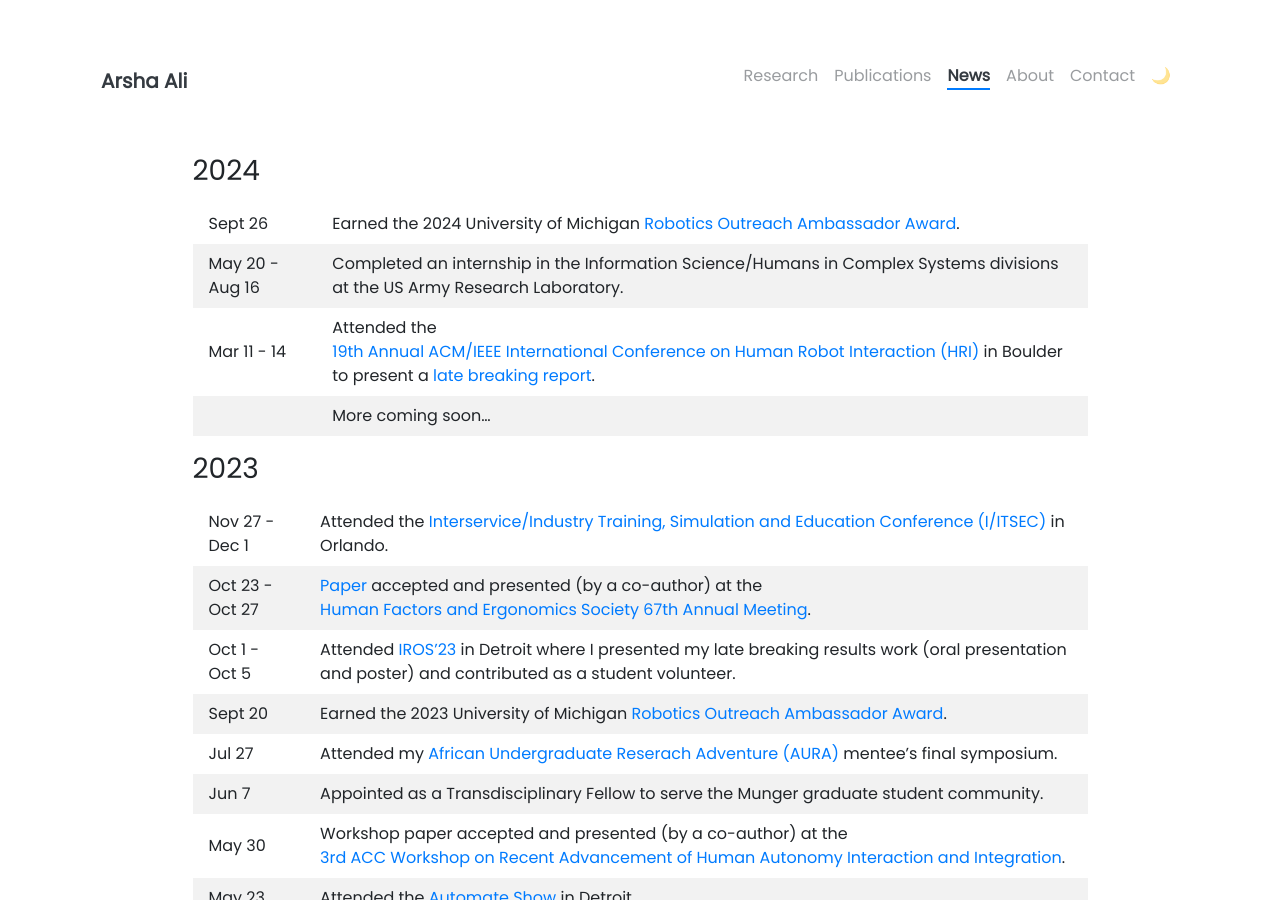
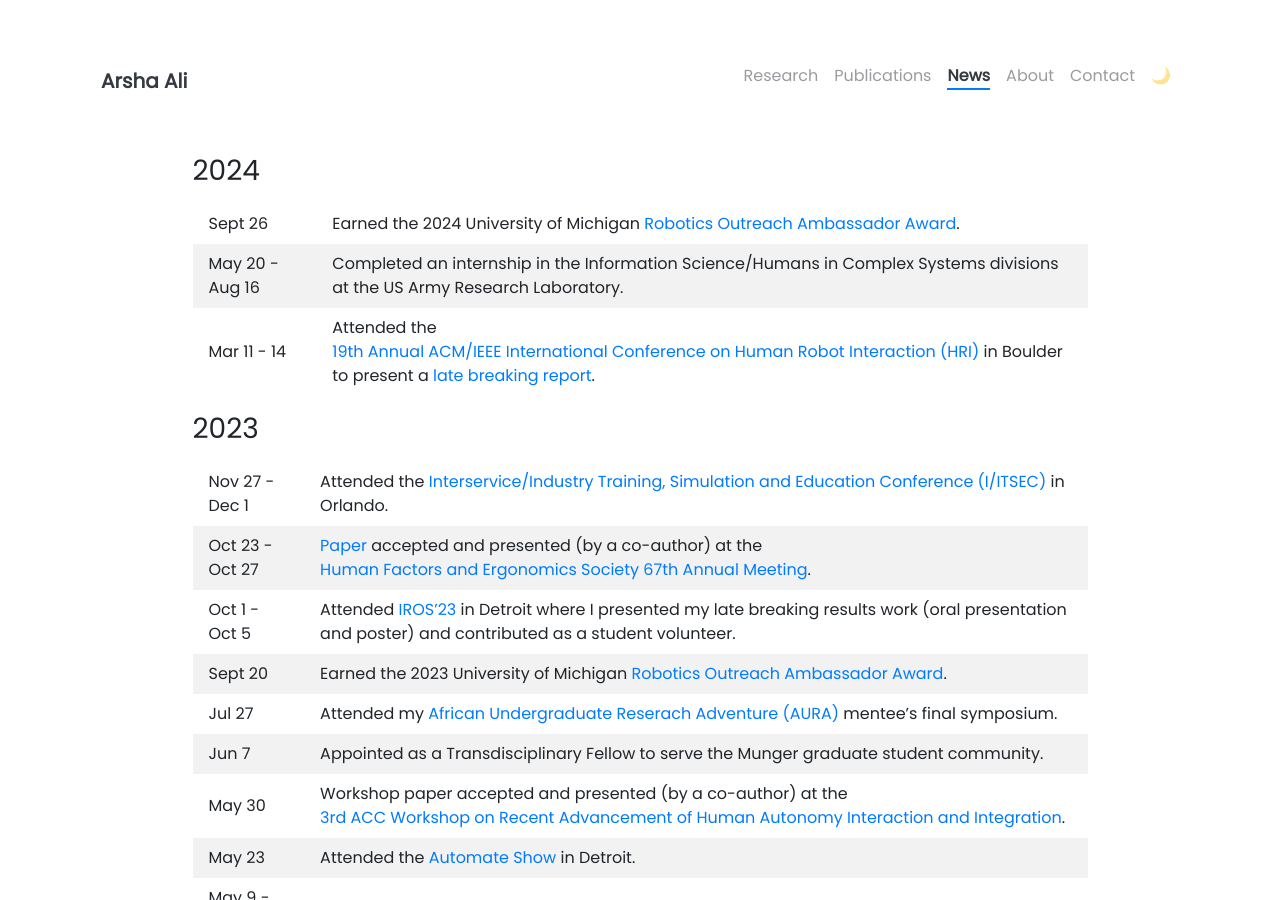
Before and after one commit to arshaali/arshaali.github.io, a Jekyll site: the page built from pages/news.md, in a window 1280 px wide and 900 px high. Built offline with Jekyll 4.4.1, drawn with Linux system fonts in a browser that asks for light colours; nearby versions of some CDN libraries.

Commit message:
Update news.md

```diff
--- a/pages/news.md
+++ b/pages/news.md
@@ -17,7 +17,7 @@ td, th {
 Sept 26 | Earned the 2024 University of Michigan [Robotics Outreach Ambassador Award](https://robotics.umich.edu/2024/robotics-outreach-ambassadors-of-2024/).
 May 20 - Aug 16 | Completed an internship in the Information Science/Humans in Complex Systems divisions at the US Army Research Laboratory.
 Mar 11 - 14 | Attended the [19th Annual ACM/IEEE International Conference on Human Robot Interaction (HRI)](https://humanrobotinteraction.org/2024/) in Boulder to present a [late breaking report](https://deepblue.lib.umich.edu/handle/2027.42/192466).
-&nbsp; &nbsp; &nbsp; &nbsp; &nbsp; &nbsp; | More coming soon...
+
 
 ### 2023
 
```
